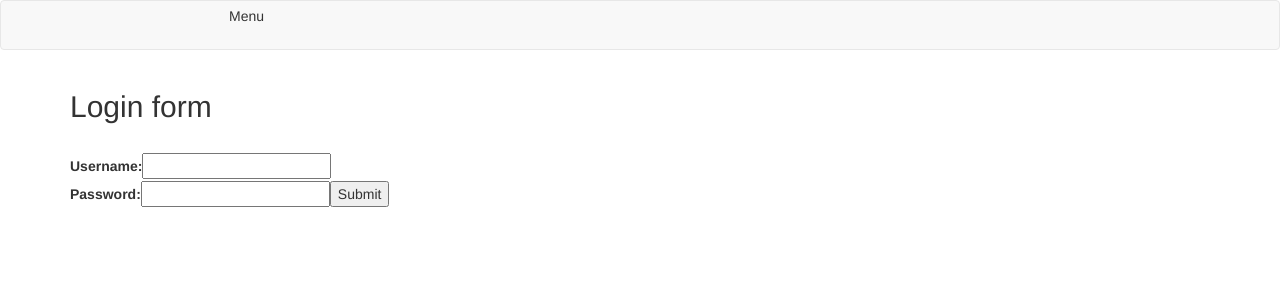
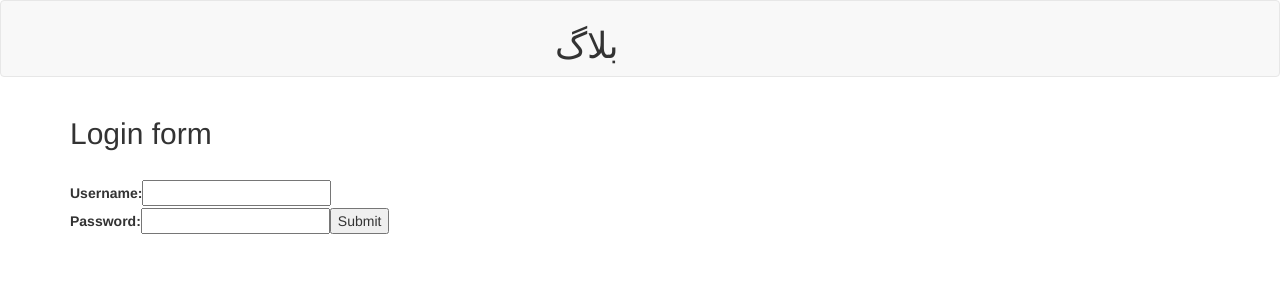
Before and after one commit to faramarz123/blog, a React app: page / in a window 1280 px wide. Shown: the top 300 px of the page. Built offline with nearby package versions, Linux system fonts and the light colour scheme.

Commit message:
Set cookie to auto login

```diff
--- a/app/components/Main.js
+++ b/app/components/Main.js
@@ -6,8 +6,8 @@ class Main extends Component{
         return (
                 <div className="main-container">
                     <nav className="navbar navbar-default" role="navigation">
-                        <div className="col-md-7 col-md-offset-2" style={{marginTop: 5}}>
-                            Menu
+                        <div className="col-md-7 col-md-offset-2 text-center" style={{marginTop: 5,}}>
+                            <h1>بلاگ</h1>
                         </div>
                     </nav>
                     <div className="container">
--- a/app/components/Posts.js
+++ b/app/components/Posts.js
@@ -27,9 +27,9 @@ class Posts extends Component{
             console.log(res);
             // const list = res.forEach(item => <li>{item.content}</li>)
             // res.forEach(item => console.log(item.visits))
-            const list = res.map(item => <li className='row' key={item.id}><p>{item.content}</p>
+            const list = res.map(item => <ol className='row' key={item.id}><p>{item.content}</p>
              <Comments commentId={item.id} />
-            </li>)
+            </ol>)
             this.setState({Posts: list});
         // })
             // return <ul>{Posts}</ul>
```
